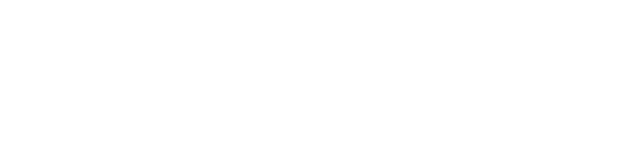
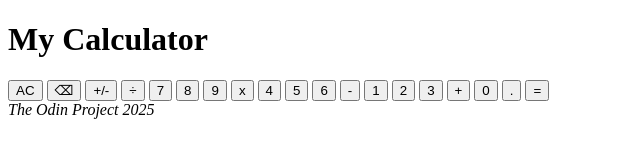
Before and after one commit to MatimotTheTimoters/top-calculator, a plain HTML site: page index.html in a window 1280 px wide. Shown: the whole page, without its empty margins (0-640 px from the left). Drawn offline with Linux system fonts and the light colour scheme.

Commit message:
Structure index.html DOM elements
Complete task 3: Add structure to index.html
    - [x] Add header, main and footer
    - [x] Add calculator head and body
    - [x] Add input interface to calculator-head
    - [x] Add buttons to calculator-body

```diff
--- a/index.html
+++ b/index.html
@@ -7,6 +7,46 @@
     <link rel="stylesheet" href="styles.css">
 </head>
 <body>
-    <script src="script.js"></script>
+    <header>
+        <h1>My Calculator</h1>
+    </header>
+    <main>
+        <div class="calculator-container">
+            <div class="calculator-head">
+                <div class="user-input"></div>
+                <div class="operation-output"></div>
+            </div>
+            <div class="calculator-body">
+                <button class="spec" id="all-clear">AC</button>
+                <button class="spec" id="backspace">⌫</button>
+                <button class="operator" id="negate">+/-</button>
+                <button class="operator" id="divide">÷</button>
+
+                <button class="number" id="7">7</button>
+                <button class="number" id="8">8</button>
+                <button class="number" id="9">9</button>
+                <button class="operator" id="multiply">x</button>
+
+                <button class="number" id="4">4</button>
+                <button class="number" id="5">5</button>
+                <button class="number" id="6">6</button>
+                <button class="operator" id="subtract">-</button>
+
+                <button class="number" id="1">1</button>
+                <button class="number" id="2">2</button>
+                <button class="number" id="3">3</button>
+                <button class="operator" id="add">+</button>
+
+                <button class="number" id="0">0</button>
+                <button class="spec" id="decimal">.</button>
+                <button class="operator" id="calculate">=</button>
+            </div>
+        </div>
+
+        <script src="script.js"></script>
+    </main>
+    <footer>
+        <cite>The Odin Project 2025</cite>
+    </footer>
 </body>
 </html>
```
Also changed, not shown: 1 other file.
